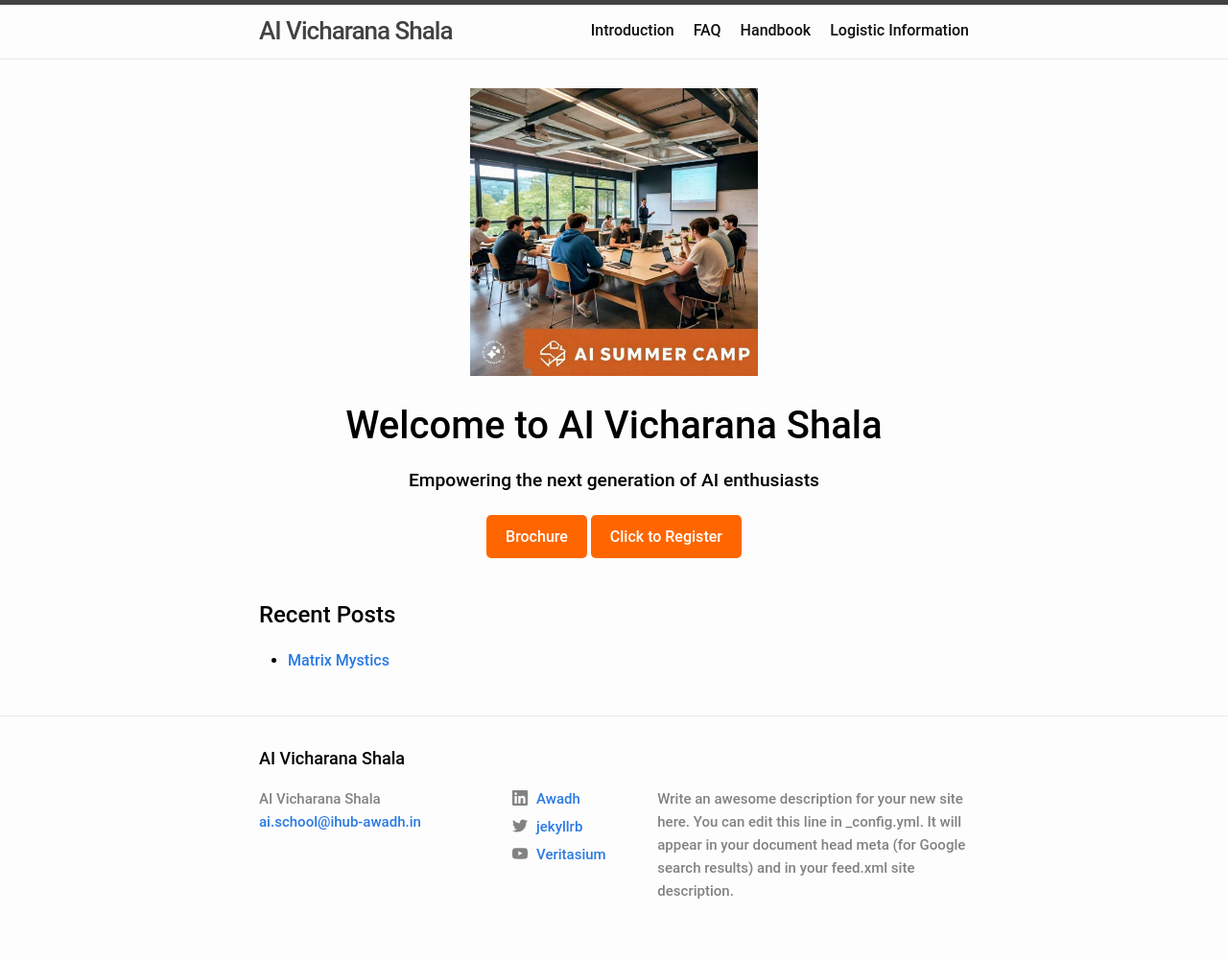
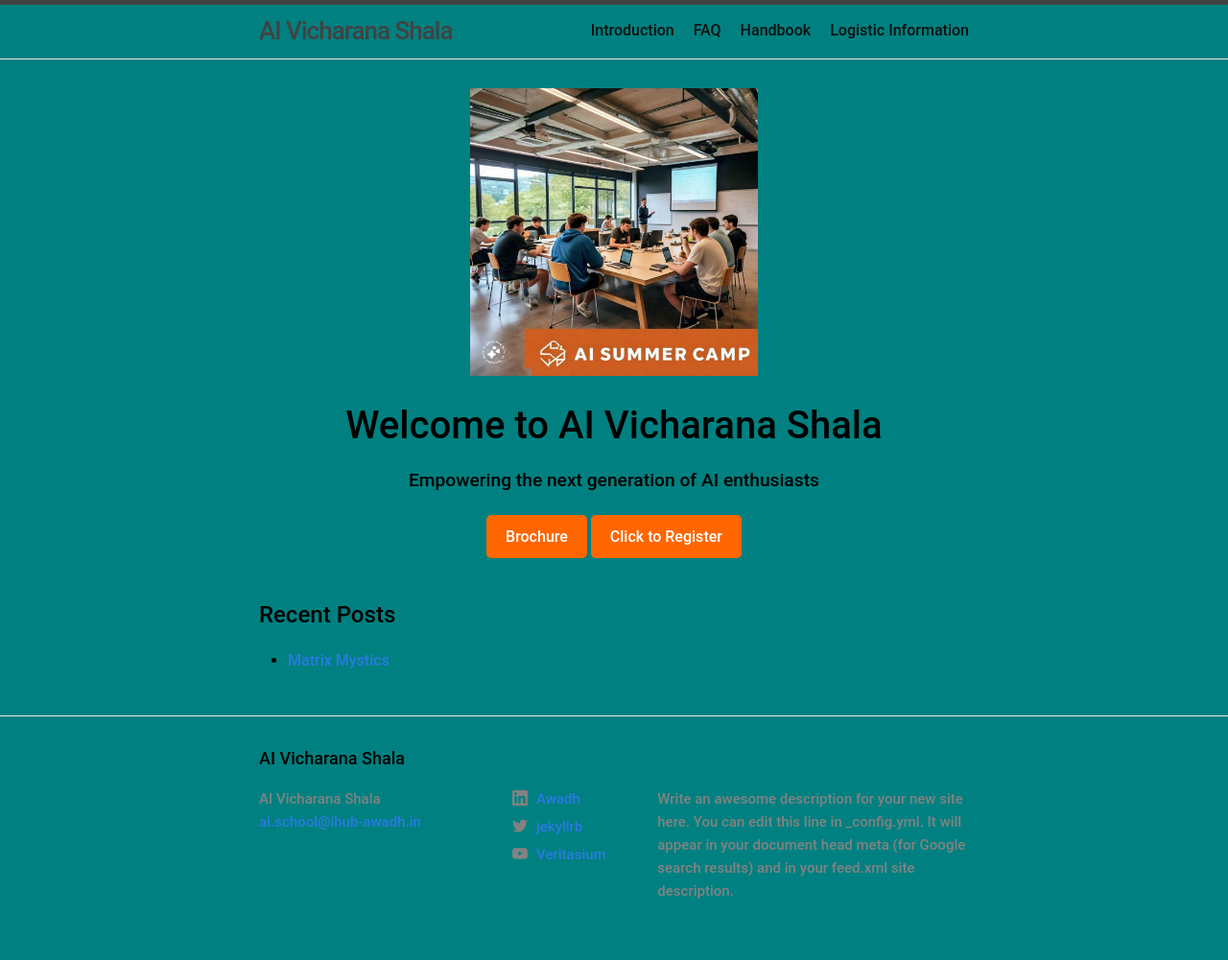
Before and after one commit to sudarshansudarshan/aicamp, a Jekyll site: the page built from index.markdown, in a window 1280 px wide. Shown: the whole page at 96% size. Built offline with Jekyll 4.4.1, drawn with Linux system fonts in a browser that asks for light colours.

Commit message:
Update home.html

```diff
--- a/_layouts/home.html
+++ b/_layouts/home.html
@@ -18,7 +18,7 @@ layout: default
       background-image: url('');
       background-size: cover; /* Cover the entire viewport */
       background-position: center; /* Center the background image */
-      <!-- background-color: #ffdbac;-->
+      background-color: #008080;
     }
     }
 
```
